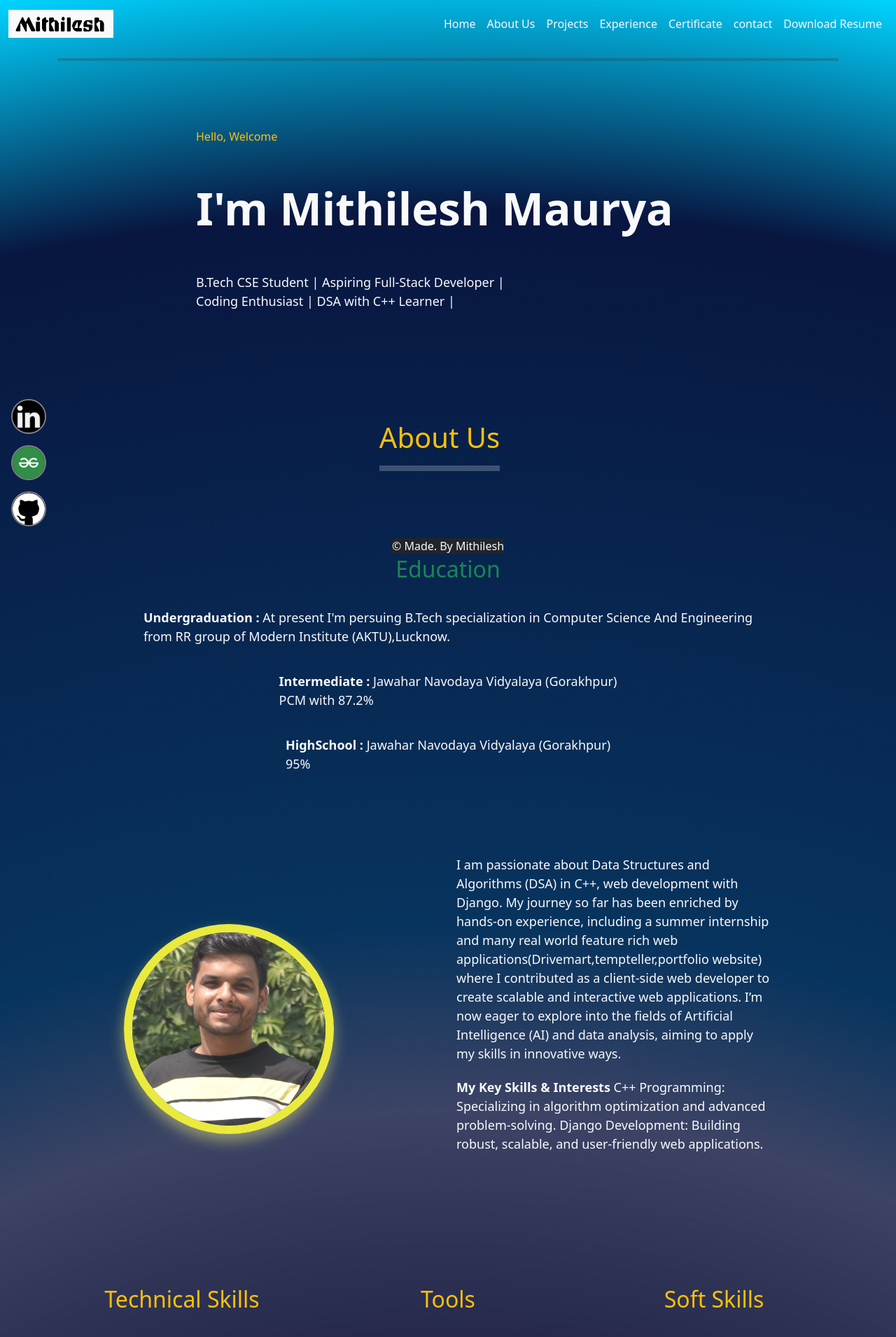
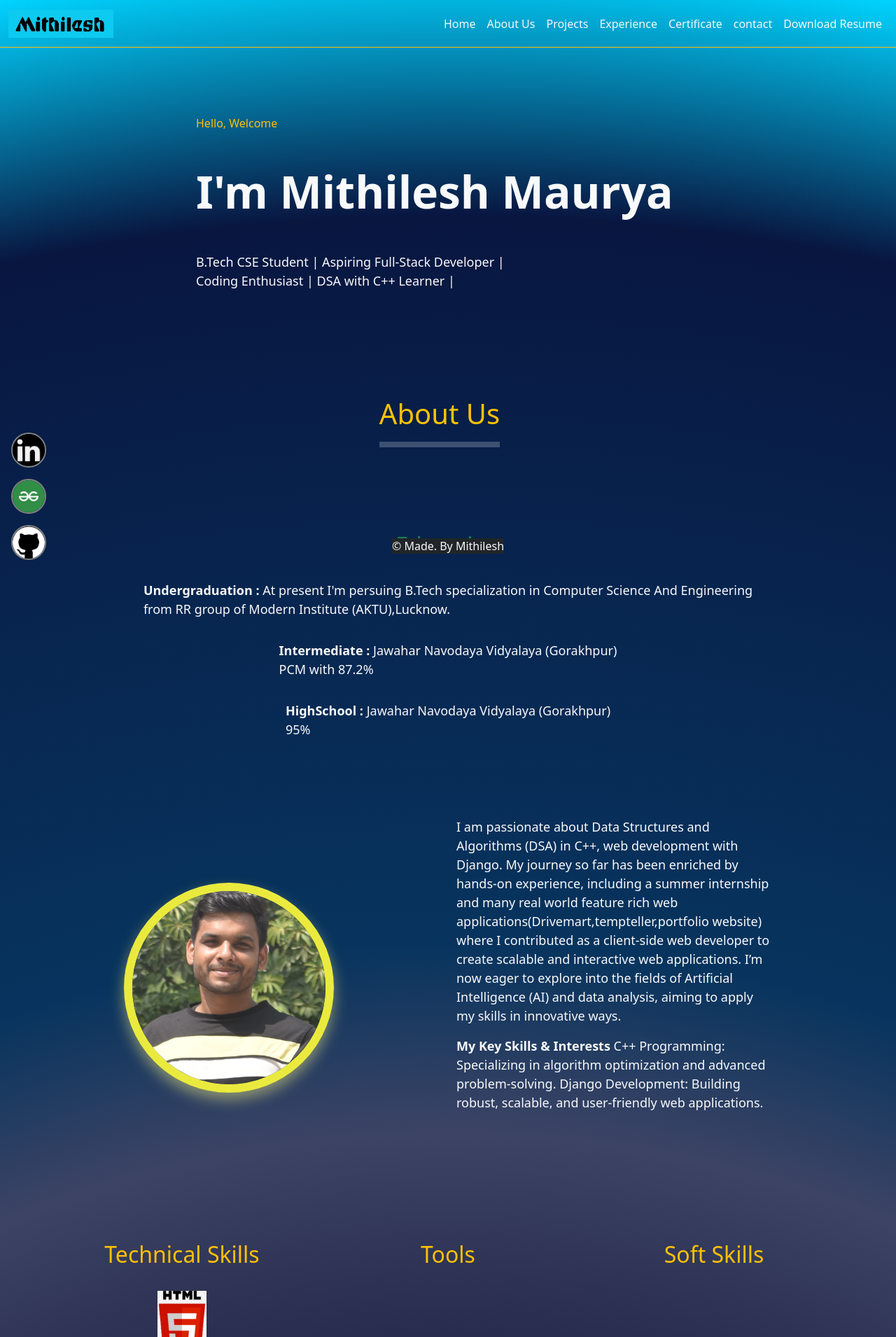
Before and after one commit to mauryamithilesh2/django_portfolio, a Django app: page / in a window 1280 px wide. Shown: the top 1910 px of the page at 70% size. Run offline with Django 5.2, Linux system fonts and the light colour scheme; some libraries are stand-ins or nearby versions.

Commit message:
add image

```diff
--- a/portfolio/static/css/style.css
+++ b/portfolio/static/css/style.css
@@ -4,7 +4,7 @@
 body {
 
     --bs-bg-opacity: 1;
-    background: rgb(2,0,36);
+
 background: radial-gradient(circle, rgba(2,0,36,1) 25%, rgba(8,17,59,0.7870797977394083) 50%, rgba(7,52,94,1) 58%, rgba(8,22,64,1) 89%, rgba(0,212,255,1) 100%)!important;
 }
 
@@ -14,7 +14,7 @@
 }
 
 .navbar-nav .nav-link:hover{
-    font-size: 22px;
+    font-size: 18px;
     color:yellow;
 
 }
@@ -41,7 +41,7 @@
 .moving-line {
     position: relative;
     display: inline-block;
-    padding-bottom: 5px;
+    /* padding-bottom: 5px;  */
 }
 
 .moving-line::after {
--- a/portfolio/templates/base.html
+++ b/portfolio/templates/base.html
@@ -12,11 +12,11 @@
     <link rel="stylesheet" href="{% static 'css/style.css' %}">
 </head>
 
-<body>
-    <nav class="navbar navbar-expand-lg  sticky-md-top ">
+<body >
+    <nav class="navbar navbar-expand-lg  sticky-md-top border-bottom border-warning">
         <div class="container-fluid ">
             <a class="navbar-brand" style="padding-right:240px;" href="{% url 'home' %}"><img
-                    src="{% static 'images/mithilesh.png' %}" alt="" height="40" width="150" class="bg-light"></a>
+                    src="{% static 'images/mithilesh.png' %}" alt="" height="40" width="150" class="bg-info opacity-30"></a>
             <button class="navbar-toggler bg-light" type="button" data-bs-toggle="collapse" data-bs-target="#navbarNav"
                 aria-controls="navbarNav" aria-expanded="false" aria-label="Toggle navigation">
                 <span class="navbar-toggler-icon"></span>
@@ -54,7 +54,7 @@
     </nav>
 
     <section id="about">
-    <div class="container">
+    <div class="container ">
         {% block 'main_section' %}{% endblock %} <br><br> <!--landing page-->
 
 
@@ -101,7 +101,7 @@
                 </div>
             </div>
 
-            <div class="col-xl-5 col-md-6  col-lg-6 col-12 mt-5">
+            <div class="col-xl-5 col-md-6  col-lg-6 col-12 mt-5 ">
 
                 <div class="inline-container ">
 
@@ -146,23 +146,23 @@
 
 
         <br><br>
-        <div class="row my-5">
+        <div class="row my-5 ">
             <div class="col-md-4 col-lg-4 mt-4">
                 <h2 class="text-center" style="color: pink"><span class=" text-warning moving-line">Technical
                         Skills</span></h2>
                 </br>
                 <div class="d-flex flex-column align-items-center gap-3">
 
-                    <img src="{% static 'images/html5.png' %}" alt="" height="50" width="50" class="img-fluid" />
+                    <img src="{% static 'images/html5.png' %}" alt="" height="70" width="70" class="img-fluid" />
 
-                    <img src="{% static 'images/css.jpg' %}" alt="" height="50" width="50" class="img-fluid" />
-                    <img src="{% static 'images/cpp.png' %}" alt="" height="50" width="50" class="img-fluid" />
+                    <img src="{% static 'images/css.jpg' %}" alt="" height="70" width="70" class="img-fluid" />
+                    <img src="{% static 'images/cpp.png' %}" alt="" height="70" width="70" class="img-fluid" />
 
-                    <img src="{% static 'images/js.webp' %}" alt="" height="50" width="50" class="img-fluid" />
+                    <img src="{% static 'images/js.webp' %}" alt="" height="70" width="70" class="img-fluid" />
 
-                    <img src="{% static 'images/pythonimg.png' %}" alt="" height="50" width="50" class="img-fluid" />
-                    <img src="{% static 'images/django.png' %}" alt="" height="50" width="50" class="img-fluid" />
-                    <img src="{% static 'images/sql.webp' %}" alt="" height="50" width="50" class="img-fluid" />
+                    <img src="{% static 'images/pythonimg.png' %}" alt="" height="70" width="70" class="img-fluid" />
+                    <img src="{% static 'images/django.png' %}" alt="" height="70" width="70" class="img-fluid" />
+                    <img src="{% static 'images/sql.webp' %}" alt="" height="70" width="70" class="img-fluid" />
                 </div>
 
             </div>
@@ -220,11 +220,11 @@
 
     </div>
     </section>
-    <hr style="border: 2px solid #333; background-color: rgba(21, 17, 17);">
+
 
 
     <!--aabout section end-->
-    <span class=" text-warning moving-line">
+    <span class=" text-warning moving-line ">
         <hr class="border">
     </span>
 
@@ -233,12 +233,12 @@
     <!--project section start here-->
     <br>
     <section id="project">
-    <div class="row text-center mt-3">
+    <div class=" text-center mt-3 ">
         <h2 class="mb-5 text-warning"><span class=" text-warning moving-line">Projects</span></h2>
     </div>
 
     <br>
-    <div class="container">
+    <div class="container ">
         <div class="row justify-content-center">
             {% for project in project_list %}<br><br>
             <div class="col-md-5 col-lg-5 m-2 text-center">
@@ -276,23 +276,23 @@
     </section>
     <!--project section end here-->
 
-    <hr style="border: 2px solid #333; background-color:rgba(21, 17, 17);">
 
 
-    {% comment %} {% block 'experience' %}{% endblock %} {% endcomment %}
+
+
 
 
     <!--experience section start here-->
 
     <br><br><br>
     <section id="experience">
-    <div class="row text-center mt-3">
+    <div class=" text-center mt-3">
         <h2 class="mb-5 text-warning">Experience</h2>
     </div>
-    <div class="row my-2">
+    <div class=" my-2">
 
         {% for experience in experiences %}
-        <div class="col-md-9 col-lg-9 mx-auto">
+        <div class="col-md-9 col-lg-9 mx-auto ">
             <h3 class="display-4 text-light fw-bold">{{experience.work}}<hr class="border border-light"></h3>
             <div class=" justify-content-center">
                 <h4 class="display-5  text-light ">{{experience.position}}</h4>
@@ -321,12 +321,12 @@
     {% comment %} {% block 'certificate' %}
     {% endblock %} {% endcomment %}
     <section id="certificate">
-    <div class="row text-center mt-5 ">
+    <div class=" text-center mt-5 ">
         <h2 class="my-5 text-warning"><span class=" text-warning moving-line">Certificates</span></h2>
     </div>
 
-    <div class="container">
-        <div class="row justify-content-center">
+    <div class="container ">
+        <div class="row justify-content-center ">
             {% for certificate in certificates %}
 
             <div class="col-md-5 col-lg-5 m-2"><br><br>
@@ -350,17 +350,17 @@
     </div>
     </section>
 
-    <hr style="border: 2px solid #333; background-color:rgba(21, 17, 17);">
+
 
 
     {% comment %} {% block 'contact' %} {% endblock %} {% endcomment %}
     <!--contact section start-->
     <section id="contact">
-    <div class="row text-center mt-2">
+    <div class=" text-center mt-5">
         <h2 class="mb-5 text-warning"><span class=" text-warning moving-line">Contact Us</span></h2>
     </div>
-    <div class="row my-2">
-        <div class="col-md-5 col-lg-5  my-5 text-light mx-auto bg-contact">
+    <div class=" my-5 ">
+        <div class="col-md-5 col-lg-5  my-5 text-light mx-auto bg-contact ">
             <table class="table table-striped table-hover ">
                 <tbody class="table-dark">
 
@@ -414,7 +414,7 @@
 
 
 
-    <div class="row  float-start fixed-bottom">
+     <div class="sticky-bottom ">
         {% comment %} <div class="col-6 d-flex justify-content-center align-items-center"> {% endcomment %}
             <div class="col-1 d-flex flex-column gap-3 mb-5">
                 <a href="https://www.linkedin.com/in/mithileshmaurya20" target="_blank" class="mx-3">
@@ -429,8 +429,8 @@
                     <img src="{% static 'images/github.png' %}" width="50" height="50" class="social" />
                 </a>
             </div>
-        </div>
-        <footer class="footer  py-2 fixed-bottom">
+     </div>
+        <footer class="footer  py-2 sticky-bottom ">
             <div class="copyright mx-auto float-none text-center text-light mb-0">
 
                 <span class="bg-dark"> &copy; Made. By Mithilesh</span>
--- a/portfolio/templates/home.html
+++ b/portfolio/templates/home.html
@@ -2,9 +2,9 @@
 {% load static %}
 {% block 'main_section' %}
 
-<hr style="border: 2px solid #333; background-color:rgba(21, 17, 17);">
 
-<div class="container">
+
+<div class="container ">
         {% comment %} <div class="row my-5"> {% endcomment %}
          <div class="row d-flex align-items-center mt-5">
 
```
Also changed, not shown: portfolio/static/images/mithileshsign.png (added).
